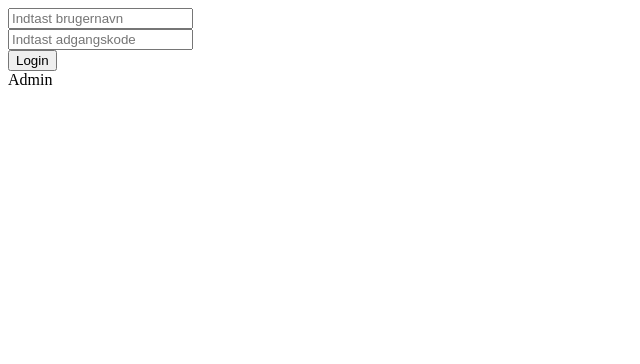
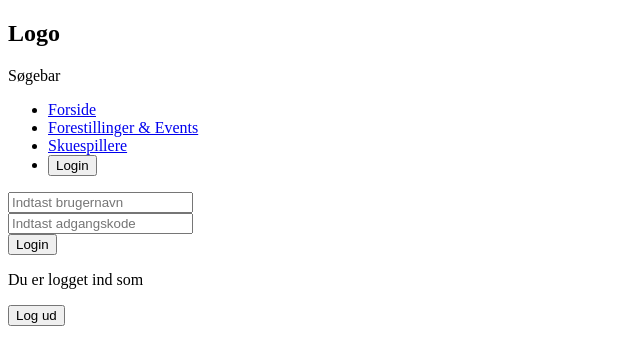
Before and after one commit to Jens180980/Teater, a React (Create React App) app: page /admin in a window 1280 px wide. Shown: the top 364 px of the page, without its empty margins (0-640 px from the left). Built offline with nearby package versions, Linux system fonts and the light colour scheme; no server answers.

Commit message:
header/nav func + login/admin conex (end MON)

```diff
--- a/src/App.jsx
+++ b/src/App.jsx
@@ -18,6 +18,7 @@ import { AuthWrapper } from "./Components/StateManagement/Authorize";
 import { EventListWrapper } from "./Components/StateManagement/EventListData";
 import { ActorListWrapper } from "./Components/StateManagement/ActorListData";
 import { CommentsListWrapper } from "./Components/StateManagement/CommentsListData";
+import { ShowLoginWrapper } from "./Components/StateManagement/ShowLoginData";
 
 function App() {
   return (
@@ -25,6 +26,7 @@ function App() {
       <BrowserRouter>
         <AuthWrapper>
           <SearchWrapper>
+            <ShowLoginWrapper>
               <Header />
               <Main>
                 <CommentsListWrapper>
@@ -36,6 +38,7 @@ function App() {
                 </CommentsListWrapper>
               </Main>
               <Footer />
+            </ShowLoginWrapper>
           </SearchWrapper>
         </AuthWrapper>
       </BrowserRouter>
--- a/src/Components/Pages/Admin.jsx
+++ b/src/Components/Pages/Admin.jsx
@@ -1,5 +1,26 @@
-import React from "react";
+import { Login } from "../Partials/Login";
+import { AuthContent } from "../StateManagement/Authorize";
+import { useContext } from "react";
+import { useNavigate } from "react-router-dom";
+import { ShowLoginContent } from "../StateManagement/ShowLoginData";
 
 export const Admin = () => {
-  return <div>Admin</div>;
+  const navigate = useNavigate();
+  const logOut = () => {
+    sessionStorage.removeItem("token");
+    setLoginData("");
+    setShowLogin(false);
+    navigate("/", { replace: true });
+  };
+  const { loginData, setLoginData } = useContext(AuthContent);
+  const { setShowLogin } = useContext(ShowLoginContent);
+  return (
+    <div>
+      <Login />
+      <div>
+        <p>Du er logget ind som {loginData.username}</p>
+        <button onClick={logOut}>Log ud</button>
+      </div>
+    </div>
+  );
 };
--- a/src/Components/Partials/Header.jsx
+++ b/src/Components/Partials/Header.jsx
@@ -4,7 +4,6 @@ import { Link } from "react-router-dom";
 // Import subcomponents
 import { Navigation } from "../Partials/Navigation";
 import { SearchBar } from "./SearchBar";
-import { Login } from "./Login";
 
 // import modular style sheet
 import Style from "../../Assets/scss/Header.module.scss";
@@ -13,7 +12,9 @@ import Style from "../../Assets/scss/Header.module.scss";
 export const Header = () => {
   return (
     <header className={Style.header}>
-      <Login />
+      <h2>Logo</h2>
+      <p>Søgebar</p>
+      <Navigation />
     </header>
   );
 }; // End of function component
--- a/src/Components/Partials/Login.jsx
+++ b/src/Components/Partials/Login.jsx
@@ -33,11 +33,6 @@ export const Login = () => {
     }
   };
 
-  const logOut = () => {
-    sessionStorage.removeItem("token");
-    setLoginData("");
-  };
-
   return (
     <section className={Style.compWrapper}>
       {!loginData && !loginData.username ? (
@@ -66,12 +61,7 @@ export const Login = () => {
             <button>Login</button>
           </div>
         </form>
-      ) : (
-        <div>
-          <p>Du er logget ind som {loginData.username}</p>
-          <button onClick={logOut}>Log ud</button>
-        </div>
-      )}
+      ) : null}
     </section>
   );
 }; // End of function component
--- a/src/Components/Partials/Navigation.jsx
+++ b/src/Components/Partials/Navigation.jsx
@@ -1,13 +1,39 @@
-import { NavLink } from "react-router-dom";
+import { useContext } from "react";
+import { NavLink, useNavigate } from "react-router-dom";
 import Style from "../../Assets/scss/Navigation.module.scss";
+import { AuthContent } from "../StateManagement/Authorize";
+import { Login } from "./Login";
+import { ShowLoginContent } from "../StateManagement/ShowLoginData";
 
 export const Navigation = () => {
+  const { loginData } = useContext(AuthContent);
+  const { ShowLogin, setShowLogin } = useContext(ShowLoginContent);
+  const navigate = useNavigate();
+
+  const openLoginForm = () => {
+    setShowLogin(true);
+  };
+
   return (
     <nav className={Style.nav}>
       <ul>
         <li>
           <NavLink to="/">Forside</NavLink>
         </li>
+        <li>
+          <NavLink to="/events">Forestillinger & Events</NavLink>
+        </li>
+        <li>
+          <NavLink to="/actors">Skuespillere</NavLink>
+        </li>
+        <li>
+          {loginData.access_token ? (
+            <NavLink to="/admin">Min side</NavLink>
+          ) : (
+            <button onClick={openLoginForm}>Login</button>
+          )}
+        </li>
+        {ShowLogin ? <Login className={Style.loginForm} /> : null}
       </ul>
     </nav>
   );
--- a/src/Components/Partials/Test.jsx
+++ b/src/Components/Partials/Test.jsx
@@ -4,7 +4,7 @@ import { CommentsListContent } from "../StateManagement/CommentsListData";
 export const Test = () => {
   const { CommentsListData } = useContext(CommentsListContent);
 
-  console.log(CommentsListData);
+  // console.log(CommentsListData);
 
   return <div>Test</div>;
 };
--- /dev/null
+++ b/src/Components/StateManagement/ShowLoginData.jsx
@@ -0,0 +1,21 @@
+// Import react hooks
+import { createContext, useState } from "react";
+
+// Creating new instance of content for storing data
+const ShowLoginContent = createContext();
+
+// Creating wrapper to define access to content
+const ShowLoginWrapper = ({ children }) => {
+  // set data
+  const [ShowLogin, setShowLogin] = useState(false);
+
+  // Send data to app
+  return (
+    <ShowLoginContent.Provider value={{ ShowLogin, setShowLogin }}>
+      {children}
+    </ShowLoginContent.Provider>
+  );
+};
+
+// Define exports
+export { ShowLoginContent, ShowLoginWrapper };
```
Lines whose indentation alone changed are shown as unchanged.
